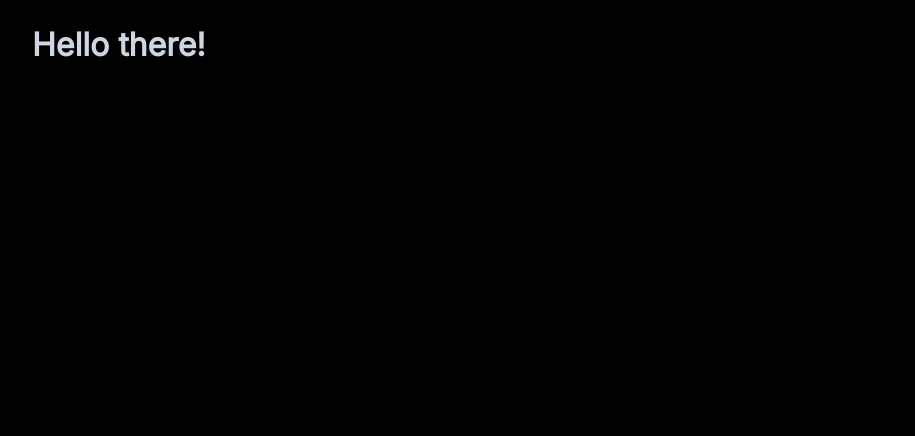
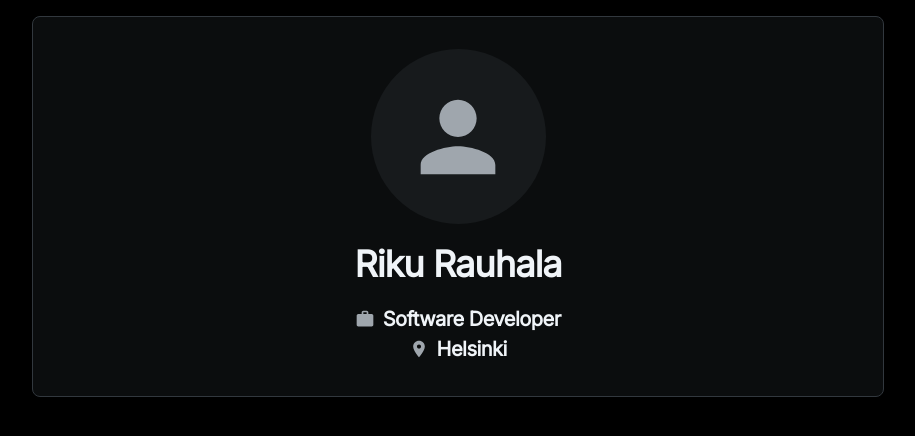
Before and after one commit to rikurauhala/rikurauhala.github.io, a React (Vite) app: page / in a window 1280 px wide. Shown: the top 436 px of the page, without its empty margins (182-1097 px from the left). Built offline with nearby package versions, Linux system fonts and the light colour scheme.

Commit message:
Create InfoCard

```diff
--- a/src/App.tsx
+++ b/src/App.tsx
@@ -1,13 +1,18 @@
 import Container from '@mui/joy/Container'
 import CssBaseline from '@mui/joy/CssBaseline'
+import Stack from '@mui/joy/Stack'
 import { CssVarsProvider } from '@mui/joy/styles'
+
+import InfoCard from './components/InfoCard'
 
 const App = (): JSX.Element => {
   return (
     <CssVarsProvider defaultMode="dark">
       <CssBaseline />
       <Container maxWidth="md">
-        <h1>Hello there!</h1>
+        <Stack spacing={2} marginBottom={2} marginTop={2}>
+          <InfoCard />
+        </Stack>
       </Container>
     </CssVarsProvider>
   )
--- /dev/null
+++ b/src/components/InfoCard/InfoCard.tsx
@@ -0,0 +1,35 @@
+import Card from '@mui/joy/Card'
+import Stack from '@mui/joy/Stack'
+import Typography from '@mui/joy/Typography'
+
+import PlaceIcon from '@mui/icons-material/Place'
+import WorkIcon from '@mui/icons-material/Work'
+
+import ProfilePicture from './ProfilePicture'
+
+const InfoCard = (): JSX.Element => {
+  return (
+    <Card>
+      <Stack alignItems="center" my={2} spacing={2}>
+        <ProfilePicture />
+        <Typography component="h1" level="h1">
+          Riku Rauhala
+        </Typography>
+        <Stack alignItems="center">
+          <Typography component="h2" level="h4" startDecorator={<WorkIcon sx={{ fontSize: 20 }} />}>
+            Software Developer
+          </Typography>
+          <Typography
+            component="h2"
+            level="h4"
+            startDecorator={<PlaceIcon sx={{ fontSize: 20 }} />}
+          >
+            Helsinki
+          </Typography>
+        </Stack>
+      </Stack>
+    </Card>
+  )
+}
+
+export default InfoCard
--- /dev/null
+++ b/src/components/InfoCard/ProfilePicture.tsx
@@ -0,0 +1,16 @@
+import Avatar from '@mui/joy/Avatar'
+
+const ProfilePicture = (): JSX.Element => {
+  const size = '175px'
+
+  return (
+    <Avatar
+      sx={{
+        height: size,
+        width: size,
+      }}
+    />
+  )
+}
+
+export default ProfilePicture
--- /dev/null
+++ b/src/components/InfoCard/index.tsx
@@ -0,0 +1,3 @@
+import InfoCard from './InfoCard'
+
+export default InfoCard
```
Also changed, not shown: src/assets/img/profile-picture.png (added), 1 other file (tests, documents, lock files or other folders).
